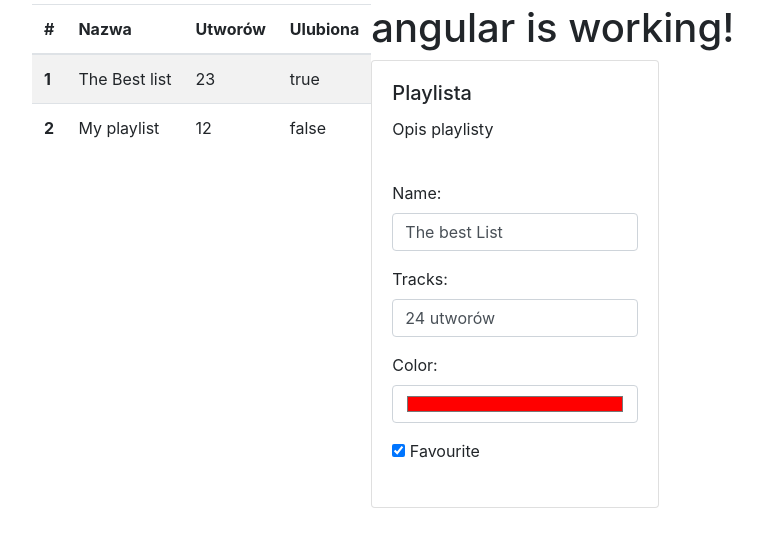
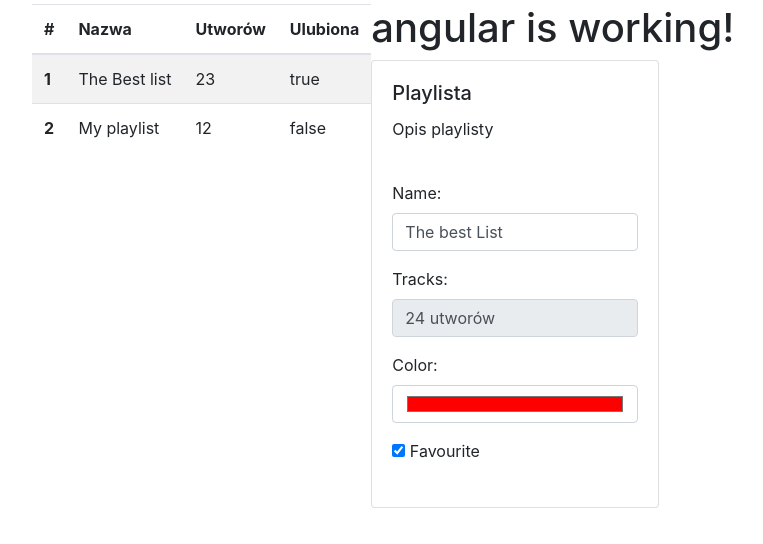
Before and after one commit to TomaszOciepa/angular-test, an Angular app: page / in a window 1280 px wide. Shown: the top 544 px of the page, without its empty margins (38-801 px from the left). Built offline with nearby package versions, Linux system fonts and the light colour scheme.

Commit message:
attributes and properties

```diff
--- a/src/app/app.component.html
+++ b/src/app/app.component.html
@@ -46,7 +46,7 @@
             </div>
             <div class="form-group">
               <label>Tracks:</label>
-              <input type="text" [value]="playlist.tracks + ' utworów'" class="form-control">
+              <input type="text" [value]="playlist.tracks + ' utworów'" class="form-control" [disabled]="wartosc">
             </div>
             <div class="form-group">
               <label>Color:</label>
--- a/src/app/app.component.ts
+++ b/src/app/app.component.ts
@@ -15,6 +15,8 @@ export class AppComponent {
     favourite: true,
   }
 
+  wartosc = true
+
   constructor(){
 
   }
```
